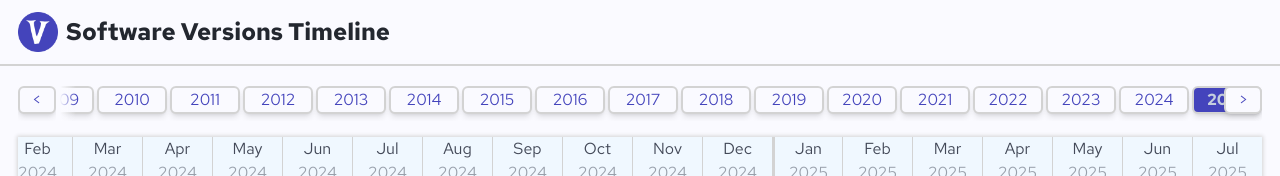
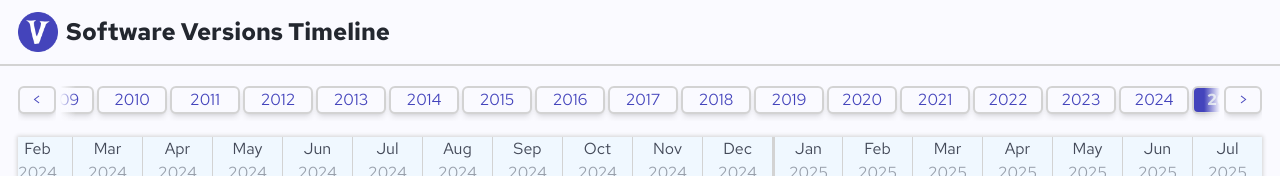
Before and after one commit to arpadpall21/software-versions-timeline, a Next.js app: page /version-map in a window 1280 px wide. Shown: the top 176 px of the page. Built offline with nearby package versions, Linux system fonts and the light colour scheme; no server answers.

Commit message:
right scroll button ok

```diff
--- a/src/Components/HorizontalScroll.tsx
+++ b/src/Components/HorizontalScroll.tsx
@@ -43,8 +43,11 @@ const HorizontalScroll: React.FC<Props> = ({
           </div>
           <div className={'float-left w-[20px] h-full bg-grl dark:bg-grlD'} />
         </div>
-        <div className={'absolute right-0'} onMouseDown={() => handleScroll('right')}>
-          {scrollRightButton}
+        <div className={'absolute right-0 h-full'}>
+          <div className={'float-right h-full bg-bgPri dark:bg-bgPriD'} onMouseDown={() => handleScroll('right')}>
+            {scrollRightButton}
+          </div>
+          <div className={'float-right w-[20px] h-full bg-grr dark:bg-grrD'} />
         </div>
         <div>
           <div
--- a/tailwind.config.ts
+++ b/tailwind.config.ts
@@ -76,7 +76,11 @@ export default {
       },
       backgroundImage: ({ theme }) => ({
         grl: `linear-gradient(to right, ${theme('colors.bgPri')} 20%, rgba(0,0,0,0))`,
+        grr: `linear-gradient(to left, ${theme('colors.bgPri')} 20%, rgba(0,0,0,0))`,
+
+        // dark
         grlD: `linear-gradient(to right, ${theme('colors.bgPriD')} 20%, rgba(0,0,0,0))`,
+        grrD: `linear-gradient(to left, ${theme('colors.bgPriD')} 20%, rgba(0,0,0,0))`,
       }),
     },
   },
```
